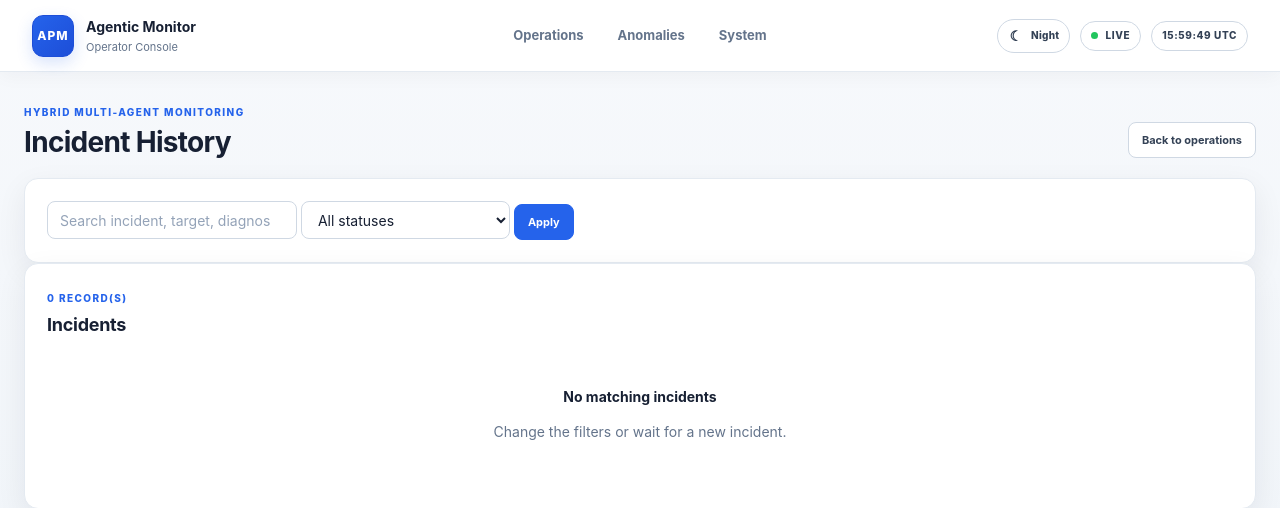
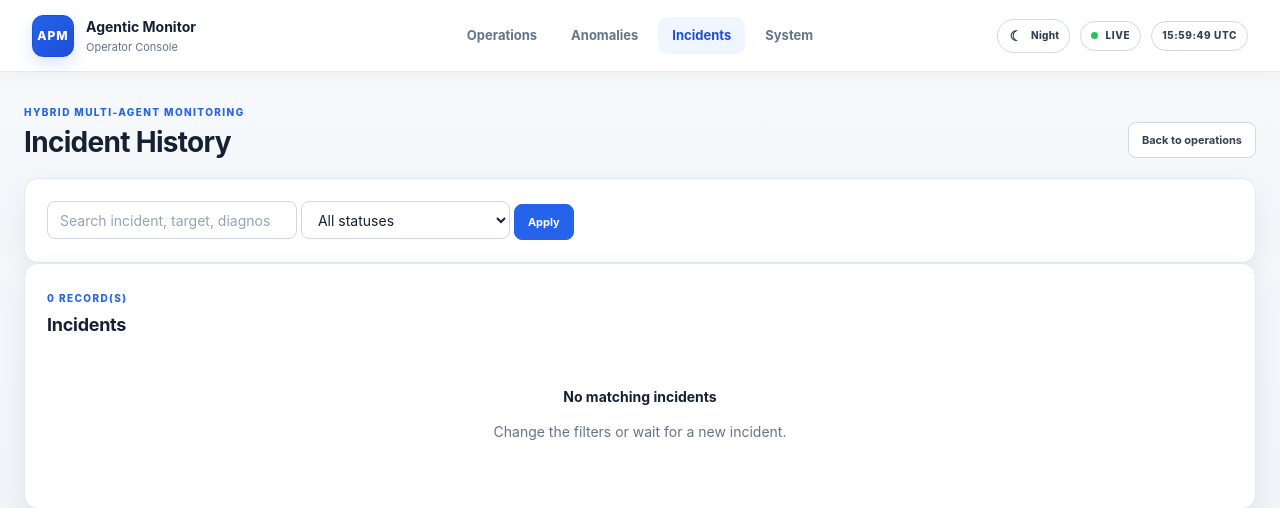
Before and after one commit to davidedimarco00/AgenticProactiveMonitor, a Flask app: page /incidents in a window 1280 px wide. Shown: the top 508 px of the page. Run offline with Flask 3, Linux system fonts and the light colour scheme; data that the repository does not hold is empty.

Commit message:
feat(dashboard): add incidents navigation tab

```diff
--- a/src/agentic_dashboard/templates/base.html
+++ b/src/agentic_dashboard/templates/base.html
@@ -37,6 +37,7 @@
     <nav class="header-nav" aria-label="Primary navigation">
       <a class="nav-link {% if request.path == '/' %}active{% endif %}" href="/">Operations</a>
       <a class="nav-link {% if request.path == '/anomalies' %}active{% endif %}" href="/anomalies">Anomalies</a>
+      <a class="nav-link {% if request.path.startswith('/incidents') %}active{% endif %}" href="/incidents">Incidents</a>
       <a class="nav-link {% if request.path == '/system' %}active{% endif %}" href="/system">System</a>
     </nav>
 
```
